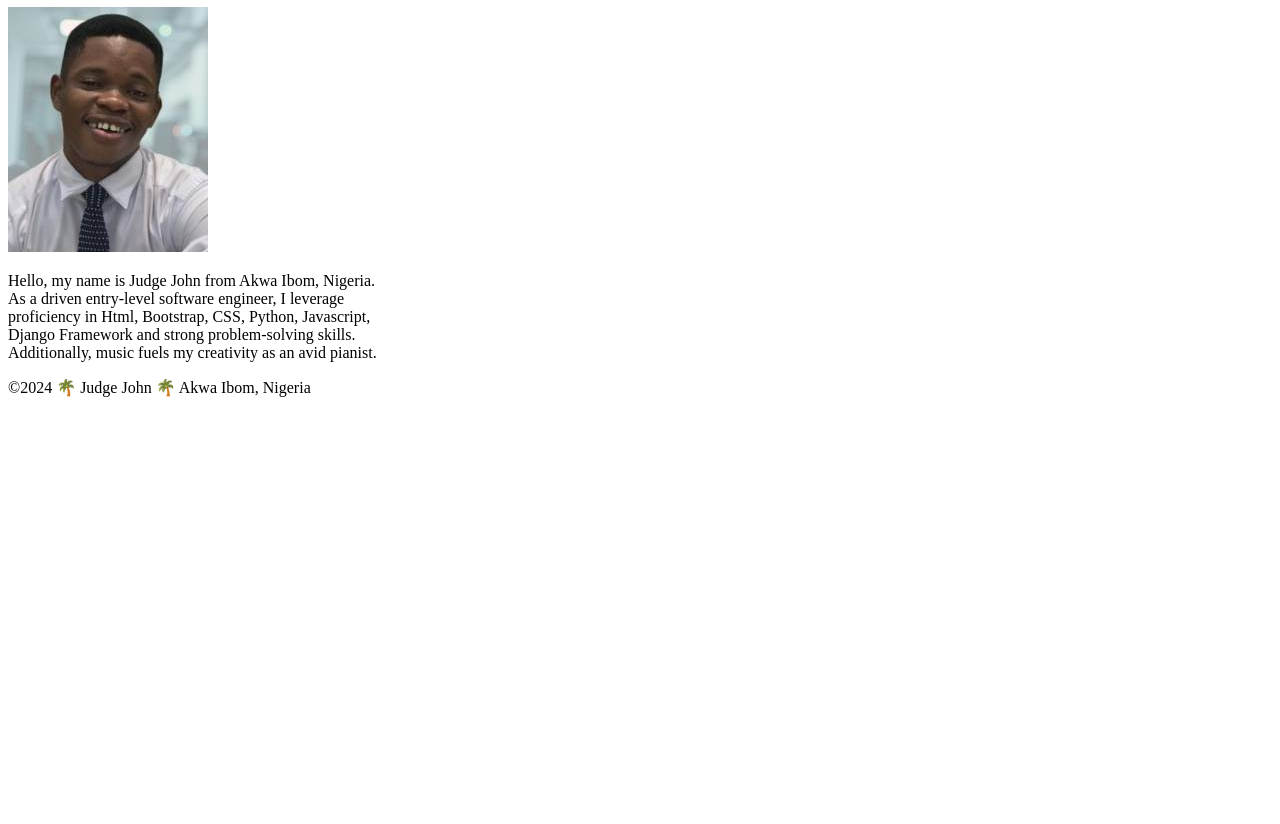
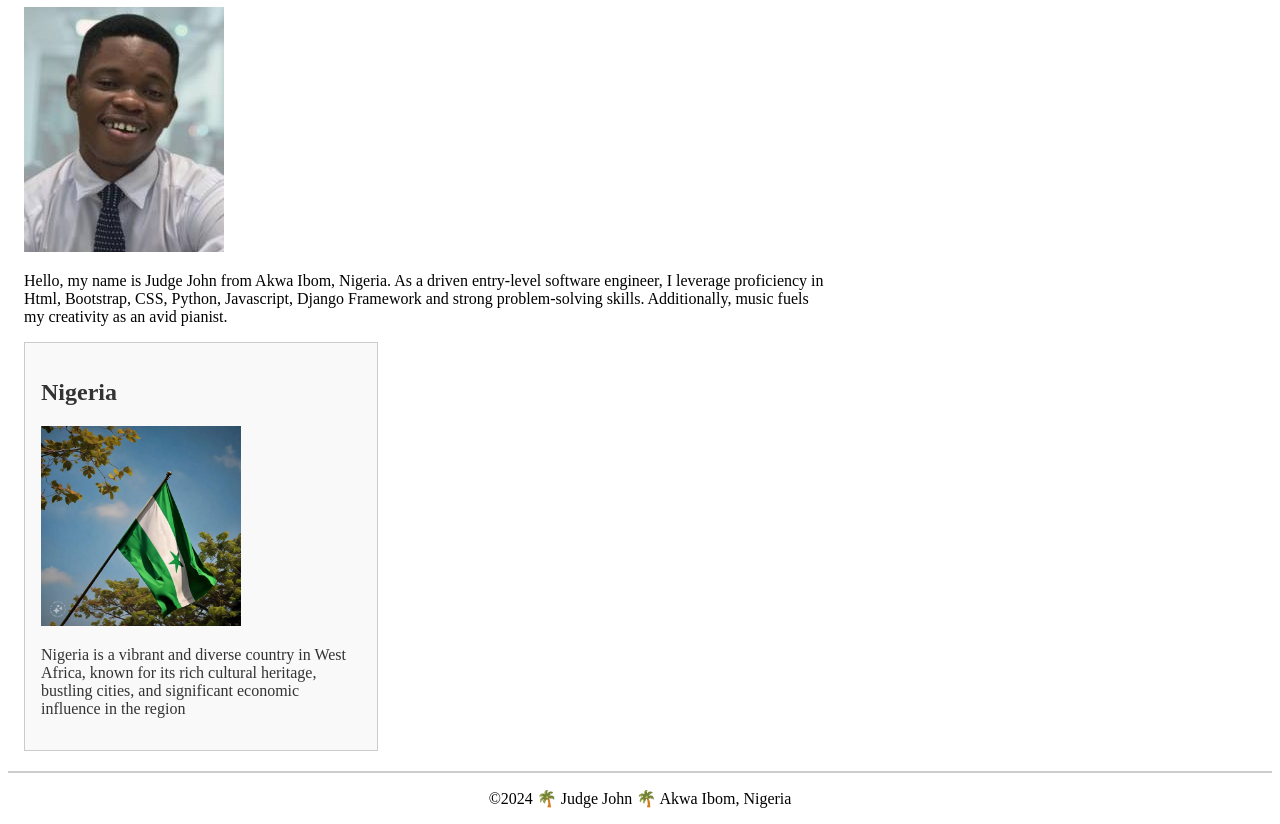
Before and after one commit to JentleJudge/wdd130, a plain HTML site: page index.html in a window 1280 px wide. Shown: the part 99-923 px from the top of the page. Before the commit the page ends 800 px from the top, so only its background shows below. Drawn offline with Linux system fonts and the light colour scheme.

Commit message:
made few optimization

```diff
--- a/index.html
+++ b/index.html
@@ -3,6 +3,9 @@
 <head>
     <meta charset="UTF-8">
     <meta name="viewport" content="width=device-width, initial-scale=1.0">
+    <meta name="description" content="Judge John's BYU Idaho WDD130 homepage">
+    <meta name="author" content="Judge John">
+    <link rel="stylesheet" href="styles/styles.css">
     <title>Judge John | WDD130</title>
 </head>
 <body>
@@ -16,13 +19,21 @@
         <h1>Judge John | WDD130</h1>
         <img src="images/profile.jpg" width="200" alt="Hi,my name is Judge John">
         <p>
-            Hello, my name is Judge John from Akwa Ibom, Nigeria. <br>
-            As a driven entry-level software engineer, I leverage <br>
-            proficiency in Html, Bootstrap, CSS, Python, Javascript, <br>
-            Django Framework and strong problem-solving skills. <br>
+            Hello, my name is Judge John from Akwa Ibom, Nigeria.
+            As a driven entry-level software engineer, I leverage
+            proficiency in Html, Bootstrap, CSS, Python, Javascript,
+            Django Framework and strong problem-solving skills.
             Additionally, music fuels my creativity as an avid pianist.
         </p>
     </main>
+    <aside>
+        <h2>Nigeria</h2>
+        <img src="images/nigeria.webp" alt="Nigerian Flag">
+        <p>Nigeria is a vibrant and diverse country in West Africa, known
+            for its rich cultural heritage, bustling cities, and significant
+             economic influence in the region
+        </p>
+    </aside>
     <footer>
         <p>&copy;2024 🌴 Judge John 🌴 Akwa Ibom, Nigeria</p>
     </footer>
--- /dev/null
+++ b/styles/styles.css
@@ -0,0 +1,28 @@
+main {
+    max-width: 800px;
+    margin: 1rem;
+}
+
+aside {
+    width: 20rem;
+    margin: 1rem;
+    border: 1px solid #ccc;
+    padding: 1rem;
+    background-color: #f9f9f9;
+    color: #333;
+}
+
+aside img {
+    width: 200px;
+    height: auto;
+}
+
+p {
+    padding: 0;
+}
+
+footer {
+    margin-top: 20px;
+    border-top: 2px solid #ccc;
+    text-align: center;
+}
```
Also changed, not shown: images/nigeria.webp (added).
